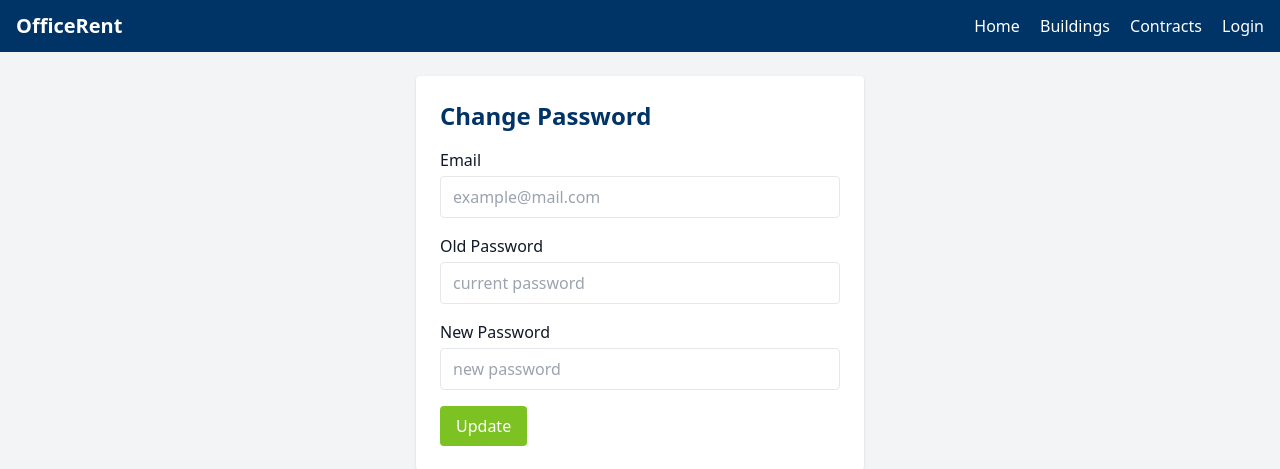
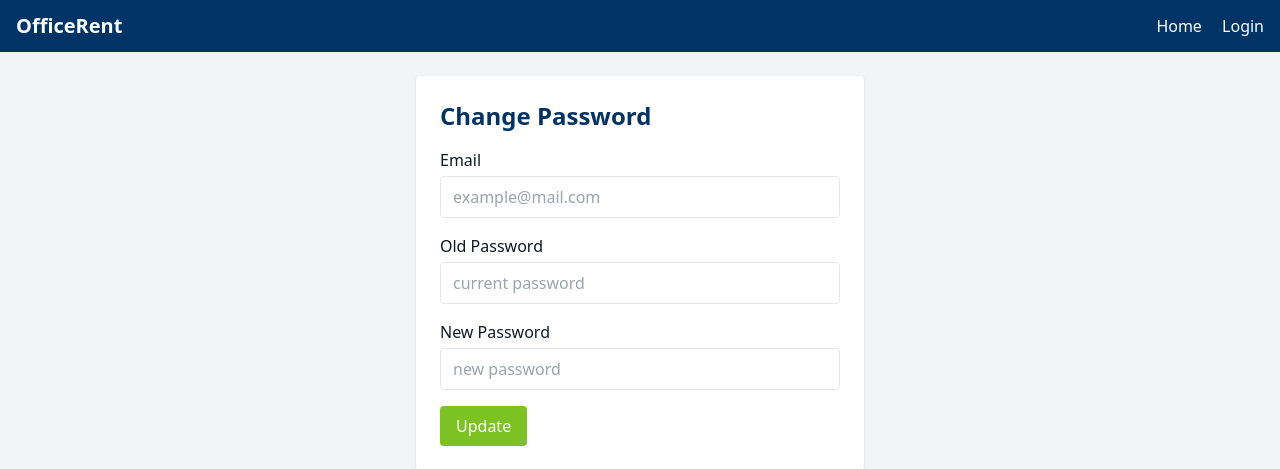
Before and after one commit to Alpamisdev/it-park-hackathon-rent-platform, a FastAPI app: page /change-password in a window 1280 px wide. Shown: the top 469 px of the page. Run offline with FastAPI, Linux system fonts and the light colour scheme; some libraries are stand-ins or nearby versions.

Commit message:
commented buildings and contracts

```diff
--- a/app/templates/base.html
+++ b/app/templates/base.html
@@ -31,8 +31,8 @@
       <a href="/" class="text-xl font-bold">OfficeRent</a>
       <nav class="space-x-4">
         <a href="/" class="hover:text-itpark-green transition">Home</a>
-        <a href="/buildings" class="hover:text-itpark-green transition">Buildings</a>
-        <a href="/contracts" class="hover:text-itpark-green transition">Contracts</a>
+        <!-- <a href="/buildings" class="hover:text-itpark-green transition">Buildings</a> -->
+        <!-- <a href="/contracts" class="hover:text-itpark-green transition">Contracts</a> -->
         <a href="/login" class="hover:text-itpark-green transition">Login</a>
       </nav>
     </div>
```
